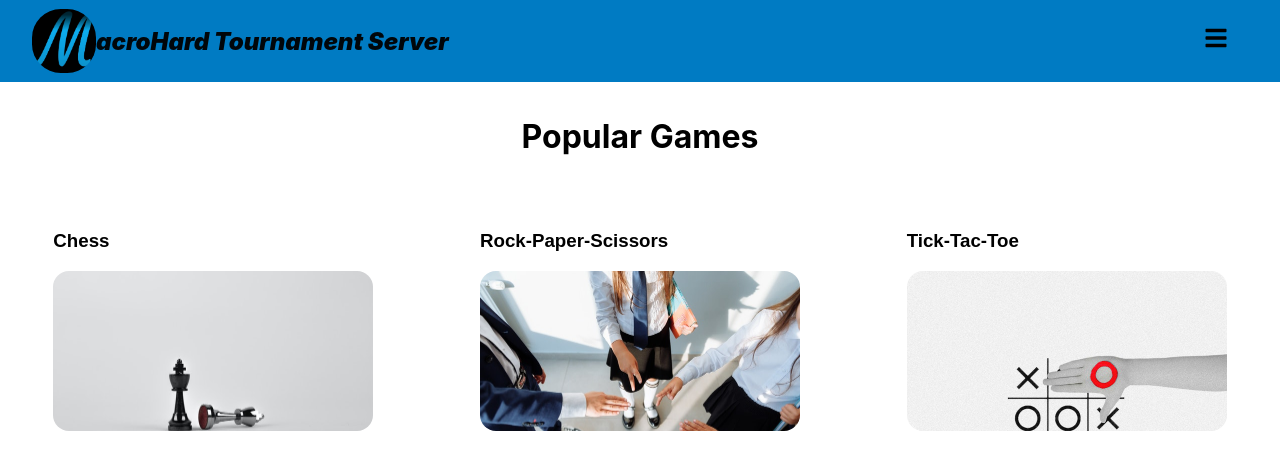
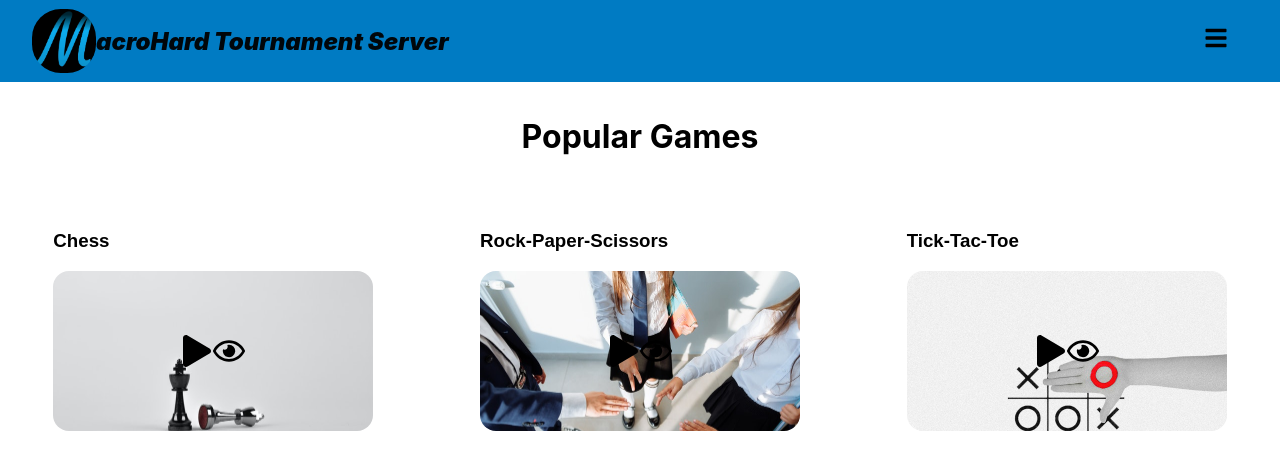
Before and after one commit to MacroHard-Solutions/tournament-server, a React (Create React App) app: page / in a window 1280 px wide. Shown: the top 470 px of the page. Built offline with nearby package versions, Linux system fonts and the light colour scheme.

Commit message:
Added icons to tiles

```diff
--- a/src/pages/Homepage.js
+++ b/src/pages/Homepage.js
@@ -1,5 +1,6 @@
 import { useEffect } from "react";
-import '../styles/Homepage.css'
+import '../styles/Homepage.css';
+import {FaRegEye, FaPlay} from 'react-icons/fa';
 
 function Homepage() {
 
@@ -16,6 +17,10 @@ function Homepage() {
                     <div className="imageholder">
                         <div className="chess">
                             <div className="tilebuttons">
+                                <div className="tileicon">
+                                    <FaPlay size="2em"/>
+                                    <FaRegEye size="2em"/>
+                                </div>
                                 <button className="buttonn">Play</button>
                                 <button className="buttonn">Watch</button>
                             </div>
@@ -27,6 +32,10 @@ function Homepage() {
                     <div className="imageholder">
                         <div className="rps">
                             <div className="tilebuttons">
+                                <div className="tileicon">
+                                    <FaPlay size="2em"/>
+                                    <FaRegEye size="2em"/>
+                                </div>
                                 <button className="buttonn">Play</button>
                                 <button className="buttonn">Watch</button>
                             </div>
@@ -38,6 +47,10 @@ function Homepage() {
                     <div className="imageholder">
                         <div className="ttt">
                             <div className="tilebuttons">
+                                <div className="tileicon">
+                                    <FaPlay size="2em"/>
+                                    <FaRegEye size="2em"/>
+                                </div>
                                 <button className="buttonn">Play</button>
                                 <button className="buttonn">Watch</button>
                             </div>
@@ -48,5 +61,4 @@ function Homepage() {
         </div>
     )
 }
-
 export default Homepage;
--- a/src/styles/Homepage.css
+++ b/src/styles/Homepage.css
@@ -22,6 +22,13 @@
     justify-content: center;
 }
 
+.iconbuttons{
+    display: flex;
+    flex-direction: row;
+    text-align: center;
+    justify-content: center;
+}
+
 div.imageholder:hover div.chess{
     opacity: 0.6;
 }
@@ -34,9 +41,20 @@ div.imageholder:hover div.ttt{
     opacity: 0.6;
 }
 
+.tileicon{
+    margin-top: 20%;
+    display: flex;
+    flex-direction: row;
+}
+
 .buttonn{
     width: 100px;
     height: 40px;
+    margin-top: 20%;
+}
+
+div.imageholder:hover .tileicon{
+    display: none;
 }
 
 div.imageholder:hover button.buttonn {
@@ -80,7 +98,6 @@ div.imageholder button.buttonn{
     background-size: cover;
     border-radius: 1em;
 }
-
 
 
 .tilebuttons{
```
